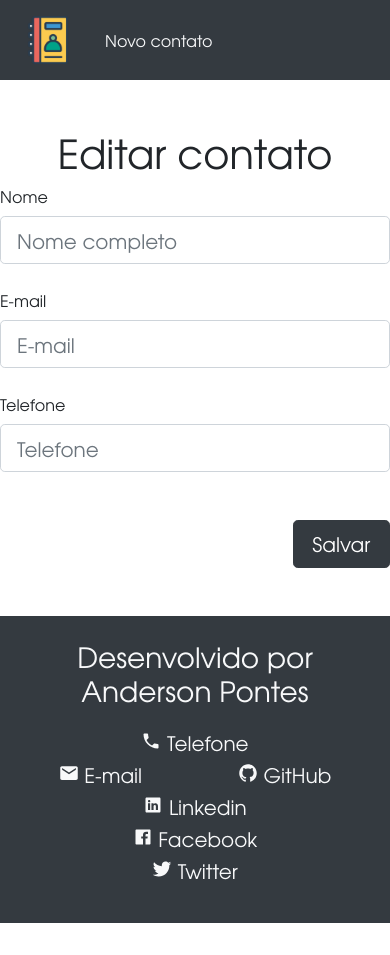
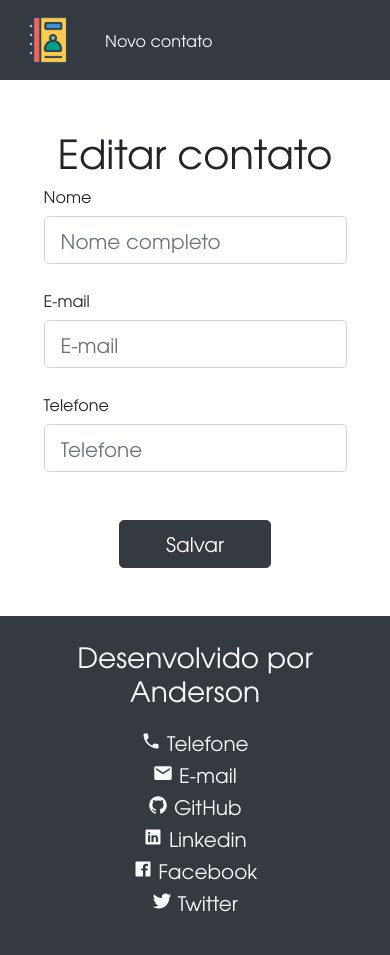
Before and after one commit to AndersonBatalha/agenda-telefonica, a plain HTML site: page edit_contact.html in a window 390 px wide. Before the commit the page ends 923 px from the top, so only its background shows below. Drawn offline with nearby package versions, Linux system fonts and the light colour scheme.

Commit message:
Adicionada responsividade ao site

```diff
--- a/edit_contact.html
+++ b/edit_contact.html
@@ -41,10 +41,10 @@
 			</ul>
 		</nav>
 
-		<section class="container my-5">
+		<section class="container-fluid my-5 px-sm-4 px-2">
 			<h1 class="text-center">Editar contato</h1>
-			<div class="row">
-				<form method="POST" action="./index.html" class="w-100">
+			<div class="row justify-content-center">
+				<form method="POST" action="./index.html" class="w-75">
 					<div class="form-group mb-4">
 						<label for="input-nome">Nome</label>
 						<input
@@ -78,69 +78,87 @@
 							required
 						/>
 					</div>
-					<button
-						type="submit"
-						class="btn btn-lg btn-dark w-25 float-right mt-4"
-					>
+                    <div class="d-flex justify-content-center">
+                        <button type="submit"
+                                class="btn btn-lg btn-dark mt-4 w-50">
 	    					Salvar
 		    			</button>
+                    </div>
 				</form>
 			</div>
 		</section>
 
-		<footer class="navbar navbar-dark bg-dark text-light p-4 d-block">
-			<h3 class="text-center">Desenvolvido por Anderson Pontes</h3>
-			<div class="row d-flex mt-4 mb-2 justify-content-center">
-				<div class="px-5">
+		<footer class="navbar navbar-dark bg-dark text-light p-4 d-block text-center">
+			<h3>Desenvolvido por Anderson</h3>
+			<div class="row mt-4 mb-2">
+				<div class="px-2 col-12 col-sm-4 col-md-4 col-xl-2 col-lg-2">
 					<h5>
 						<ion-icon name="call"></ion-icon>
-                        <a href="tel:47992514997"
-                            class="text-reset text-decoration-none" target="_blank">
+						<a
+							href="tel:47992514997"
+							class="text-reset text-decoration-none"
+							target="_blank"
+						>
 							Telefone
 						</a>
 					</h5>
 				</div>
-				<div class="px-5">
+				<div class="px-2 col-12 col-sm-4 col-md-4 col-xl-2 col-lg-2">
 					<h5>
 						<ion-icon name="mail"></ion-icon>
-                        <a href="email:andersonpbatalha@gmail.com"
-                            class="text-reset text-decoration-none" target="_blank">
+						<a
+							href="email:andersonpbatalha@gmail.com"
+							class="text-reset text-decoration-none"
+							target="_blank"
+						>
 							E-mail
 						</a>
 					</h5>
 				</div>
-				<div class="px-5">
+				<div class="px-2 col-12 col-sm-4 col-md-4 col-xl-2 col-lg-2">
 					<h5>
 						<ion-icon name="logo-github"></ion-icon>
-                        <a href="https://github.com/AndersonBatalha"
-                            class="text-reset text-decoration-none" target="_blank">
+						<a
+							href="https://github.com/AndersonBatalha"
+							class="text-reset text-decoration-none"
+							target="_blank"
+						>
 							GitHub
 						</a>
 					</h5>
 				</div>
-				<div class="px-5">
+				<div class="px-2 col-12 col-sm-4 col-md-4 col-xl-2 col-lg-2">
 					<h5>
 						<ion-icon name="logo-linkedin"></ion-icon>
-                        <a href="https://www.linkedin.com/in/anderson-pontes-batalha/"
-                            class="text-reset text-decoration-none" target="_blank">
+						<a
+							href="https://www.linkedin.com/in/anderson-pontes-batalha/"
+							class="text-reset text-decoration-none"
+							target="_blank"
+						>
 							Linkedin
 						</a>
 					</h5>
 				</div>
-				<div class="px-5">
+				<div class="px-2 col-12 col-sm-4 col-md-4 col-xl-2 col-lg-2">
 					<h5>
 						<ion-icon name="logo-facebook"></ion-icon>
-                        <a href="https://www.facebook.com/profile.php?id=100002347075937"
-                            class="text-reset text-decoration-none" target="_blank">
+						<a
+							href="https://www.facebook.com/profile.php?id=100002347075937"
+							class="text-reset text-decoration-none"
+							target="_blank"
+						>
 							Facebook
 						</a>
 					</h5>
 				</div>
-				<div class="px-5">
+				<div class="px-2 col-12 col-sm-4 col-md-4 col-xl-2 col-lg-2">
 					<h5>
 						<ion-icon name="logo-twitter"></ion-icon>
-                        <a href="https://twitter.com/BatalhaAnderson"
-                            class="text-reset text-decoration-none" target="_blank">
+						<a
+							href="https://twitter.com/BatalhaAnderson"
+							class="text-reset text-decoration-none"
+							target="_blank"
+						>
 							Twitter
 						</a>
 					</h5>
```
Also changed, not shown: create_contact.html (+45 -25 lines), index.html (+50 -28 lines), js/contacts.js (+18 -12 lines). Lines whose indentation alone changed are shown as unchanged.
